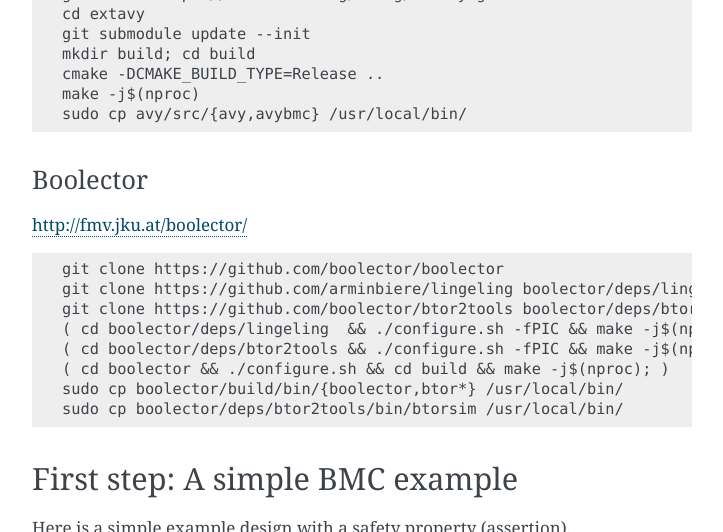
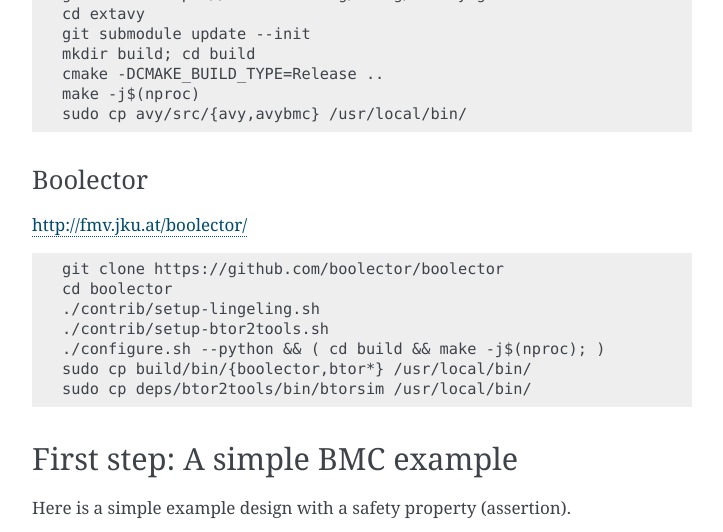
Before and after one commit to YosysHQ/sby, a Sphinx documentation site: the page built from docs/source/quickstart.rst, in a window 1280 px wide and 900 px high, scrolled down 2023 px, cut to the strip 0-532 px from the top of the window. Shown: the whole strip, without its empty margins (388-1111 px from the left). Built offline with Sphinx 7.4.7, drawn with Linux system fonts in a browser that asks for light colours; some of the changed text lies outside the part shown.

Commit message:
Updating Boolector installation instructions

```diff
--- a/docs/source/quickstart.rst
+++ b/docs/source/quickstart.rst
@@ -119,13 +119,12 @@
 .. code-block:: text
 
    git clone https://github.com/boolector/boolector
-   git clone https://github.com/arminbiere/lingeling boolector/deps/lingeling
-   git clone https://github.com/boolector/btor2tools boolector/deps/btor2tools
-   ( cd boolector/deps/lingeling  && ./configure.sh -fPIC && make -j$(nproc); )
-   ( cd boolector/deps/btor2tools && ./configure.sh -fPIC && make -j$(nproc); )
-   ( cd boolector && ./configure.sh && cd build && make -j$(nproc); )
-   sudo cp boolector/build/bin/{boolector,btor*} /usr/local/bin/
-   sudo cp boolector/deps/btor2tools/bin/btorsim /usr/local/bin/
+   cd boolector
+   ./contrib/setup-lingeling.sh
+   ./contrib/setup-btor2tools.sh
+   ./configure.sh --python && ( cd build && make -j$(nproc); )
+   sudo cp build/bin/{boolector,btor*} /usr/local/bin/
+   sudo cp deps/btor2tools/bin/btorsim /usr/local/bin/
 
 First step: A simple BMC example
 --------------------------------
```
Also changed, not shown: other parts of docs/source/quickstart.rst (+1 -1 lines).
